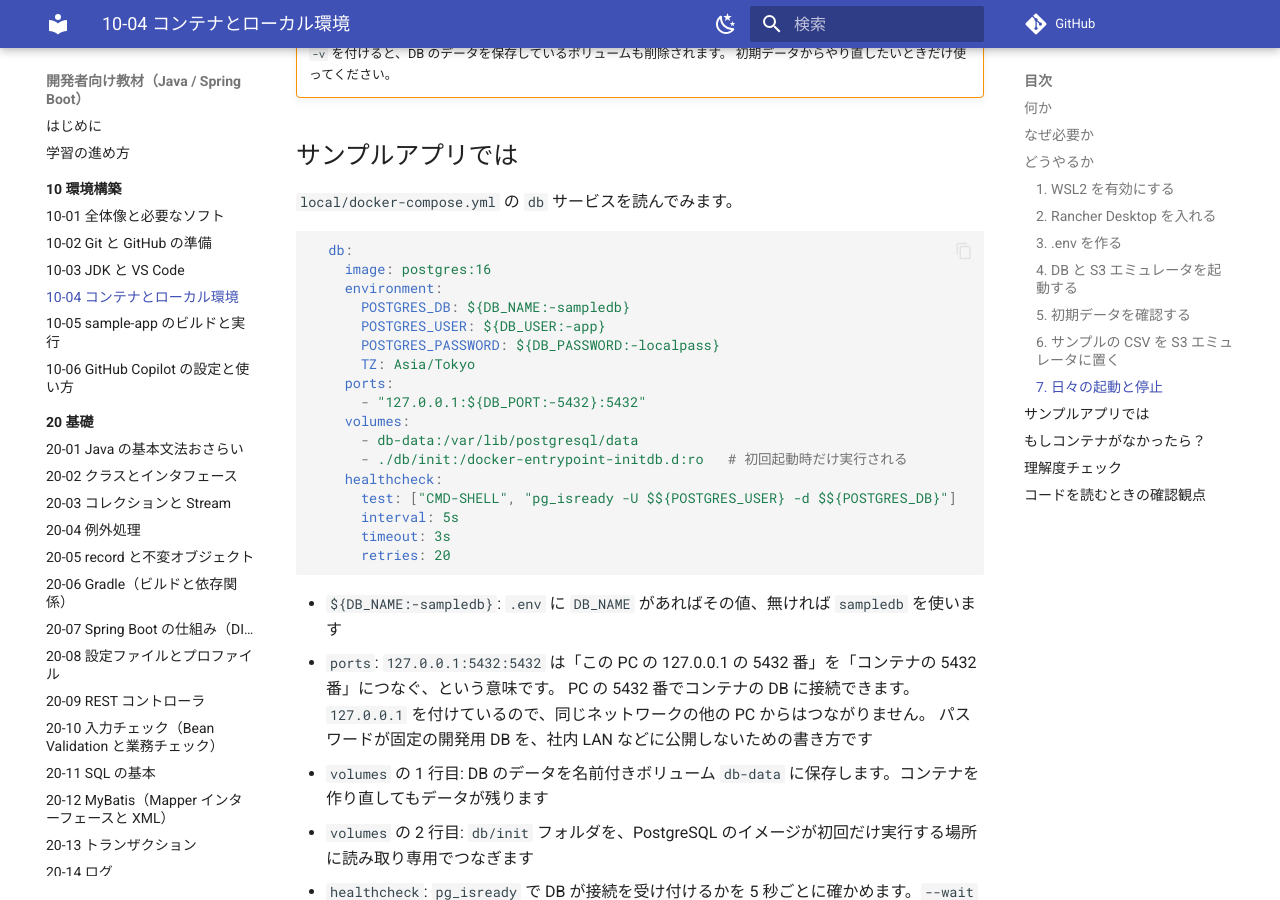
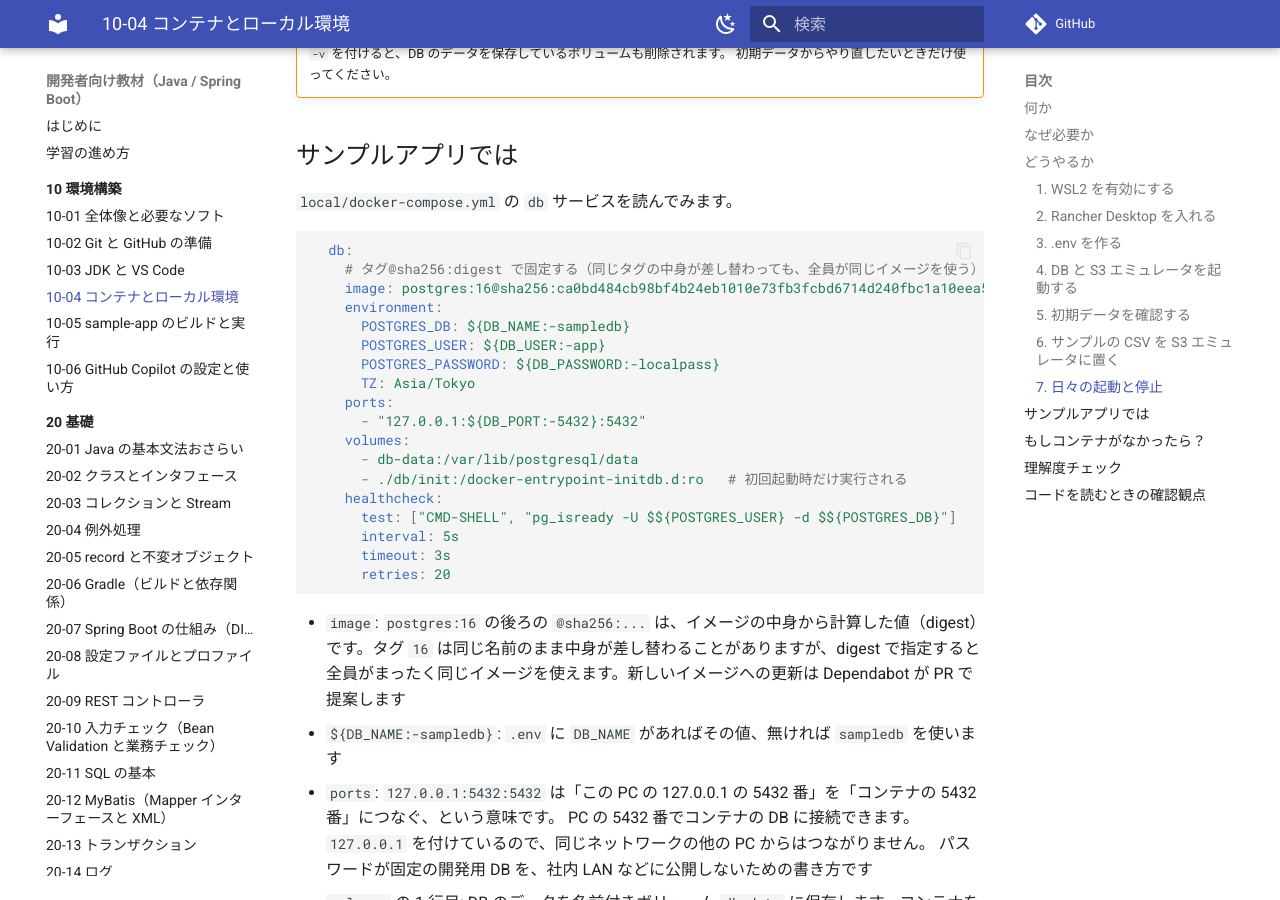
Before and after one commit to shoyo-maya-bot/learning-materials, an MkDocs documentation site: the page built from docs/10-setup/10-04-docker-local.md, in a window 1280 px wide and 900 px high, scrolled down 4225 px. Built offline with MkDocs 1.6.1 and Material for MkDocs 9.7.7, drawn with Linux system fonts in a browser that asks for light colours; comment, search, counter and statistics services are not loaded.

Commit message:
dev-environment の固定を f8ad74d に上げ、compose の digest 固定に引用を合わせる
- dev-environment-pin.json の main を f8ad74d56d7484aa08e704d0aa35e5212f8ce1c3 に
- 10-04 の docker-compose の db: 引用にコメント行と digest 付きの image を反映し、digest 固定の意味を説明
- 10-01 の image の記述を digest 付きに合わせる

Co-Authored-By: Claude Opus 5.5 <noreply@anthropic.com>
Claude-Session: https://claude.ai/code/session_01SFNckaKLp1LDvGSh8TJ1eo

````diff
--- a/dev-environment-pin.json
+++ b/dev-environment-pin.json
@@ -2,7 +2,7 @@
   "_comment": "教材が引用・照合する dev-environment のコミット（SHA で固定）. 引用元コメントの @main / @exercise-base は、ここの SHA に読み替える. dev-environment の更新に教材を合わせるときは、教材を直してからここの SHA を上げる（CONTRIBUTING.md の「引用元の固定」）",
   "repo_url": "https://github.com/shoyo-maya-bot/dev-environment.git",
   "refs": {
-    "main": "f497a2c875793e4bbacba0252c043bc34a852e02",
+    "main": "f8ad74d56d7484aa08e704d0aa35e5212f8ce1c3",
     "exercise-base": "038cd4200622d0032bdb13aa889ab912d7bfa2e2"
   }
 }
--- a/docs/10-setup/10-04-docker-local.md
+++ b/docs/10-setup/10-04-docker-local.md
@@ -169,7 +169,8 @@ AWS CLI は不要で、HTTP の PUT でアップロードします。
 <!-- src: local/docker-compose.yml @main -->
 ```yaml
   db:
-    image: postgres:16
+    # タグ@sha256:digest で固定する（同じタグの中身が差し替わっても、全員が同じイメージを使う）. 更新は Dependabot（docker-compose）
+    image: postgres:16@sha256:ca0bd484cb98bf4b24eb1010e73fb3fcbd6714d240fbc1a10eea5b7dbecb641d
     environment:
       POSTGRES_DB: ${DB_NAME:-sampledb}
       POSTGRES_USER: ${DB_USER:-app}
@@ -187,6 +188,7 @@ AWS CLI は不要で、HTTP の PUT でアップロードします。
       retries: 20
 ```
 
+- `image`: `postgres:16` の後ろの `@sha256:...` は、イメージの中身から計算した値（digest）です。タグ `16` は同じ名前のまま中身が差し替わることがありますが、digest で指定すると全員がまったく同じイメージを使えます。新しいイメージへの更新は Dependabot が PR で提案します
 - `${DB_NAME:-sampledb}`: `.env` に `DB_NAME` があればその値、無ければ `sampledb` を使います
 - `ports`: `127.0.0.1:5432:5432` は「この PC の 127.0.0.1 の 5432 番」を「コンテナの 5432 番」につなぐ、という意味です。
   PC の 5432 番でコンテナの DB に接続できます。`127.0.0.1` を付けているので、同じネットワークの他の PC からはつながりません。
````
Also changed, not shown: docs/10-setup/10-01-overview.md (+1 -1 lines).
